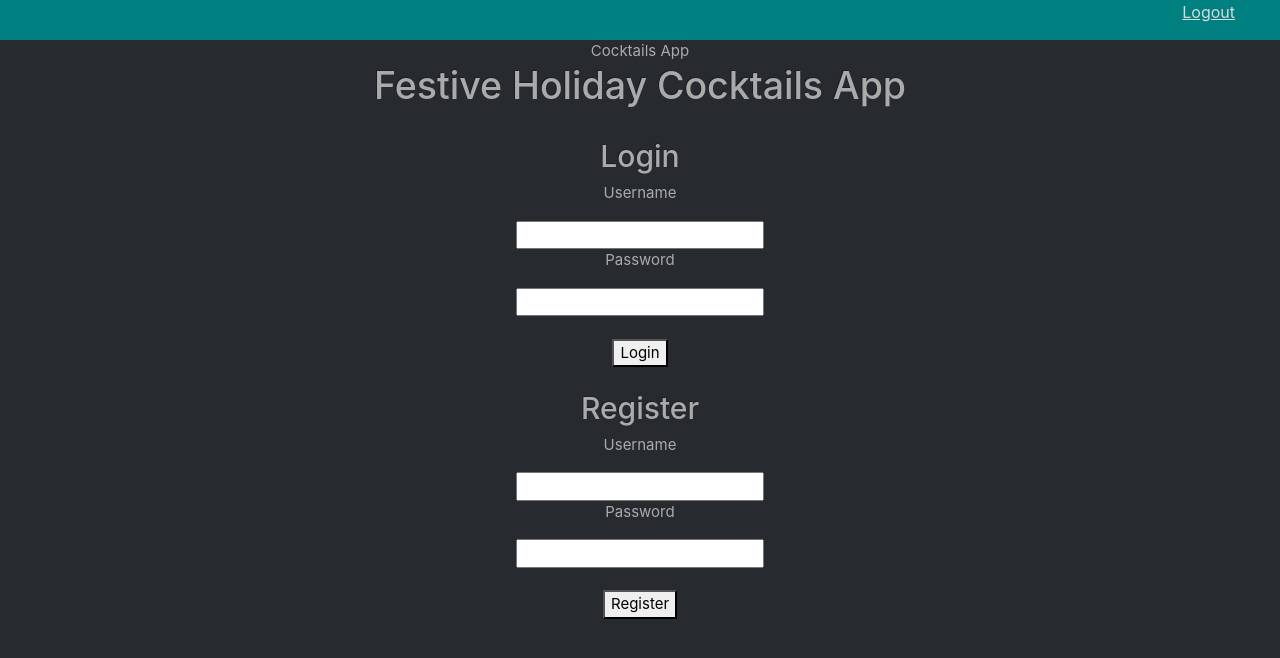
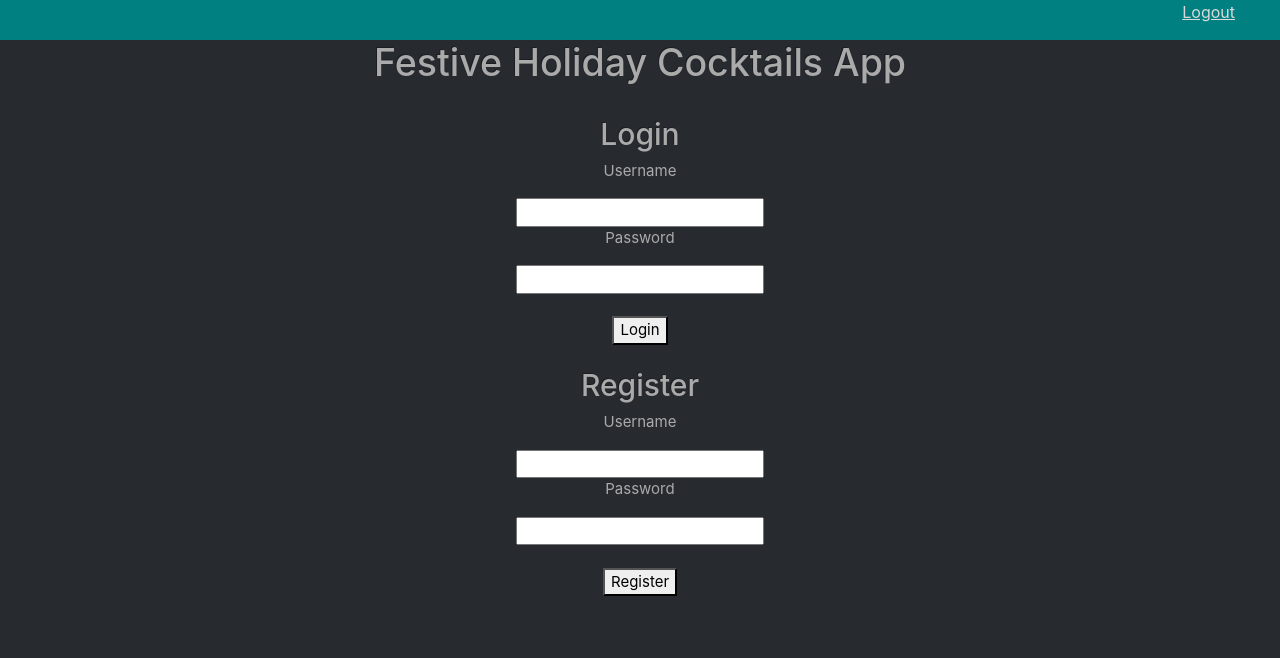
Before and after one commit to john-langdon/personal-project, a React (Create React App) app: page / in a window 1280 px wide. Shown: the top 658 px of the page. Built offline with nearby package versions, Linux system fonts and the light colour scheme; what redux-promise-middleware would draw is missing.

Commit message:
commit message

```diff
--- a/src/App.js
+++ b/src/App.js
@@ -9,7 +9,6 @@ function App() {
     <HashRouter>
       <div className="App">
         <NavBar/>
-        <div>Cocktails App</div>
         {routes}
       </div>
     </HashRouter>
```
